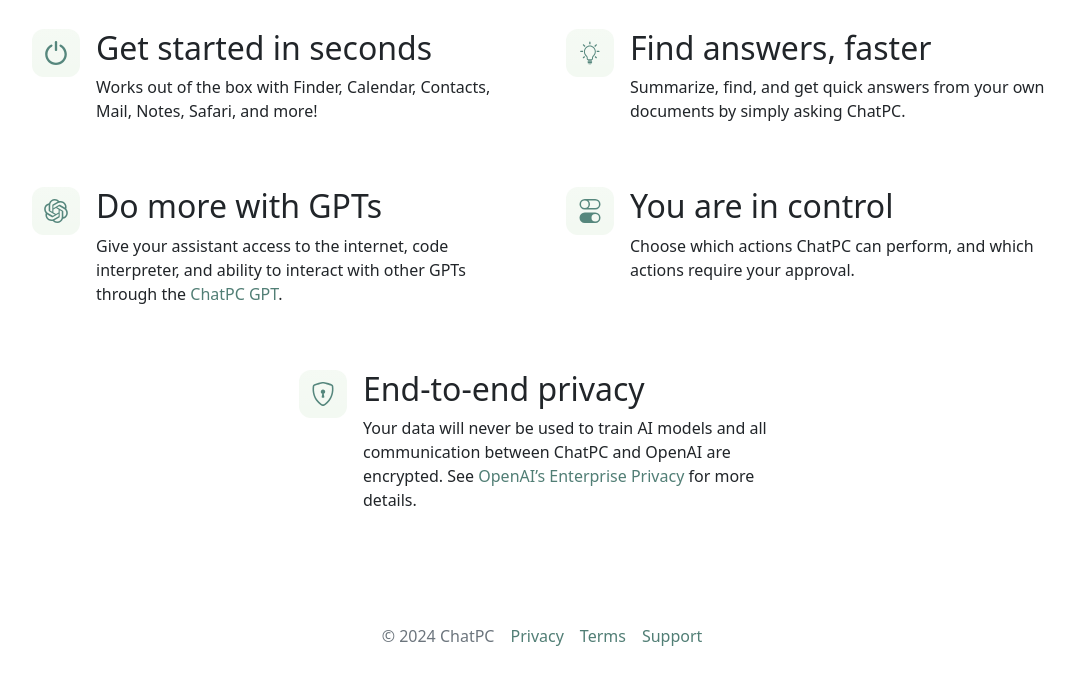
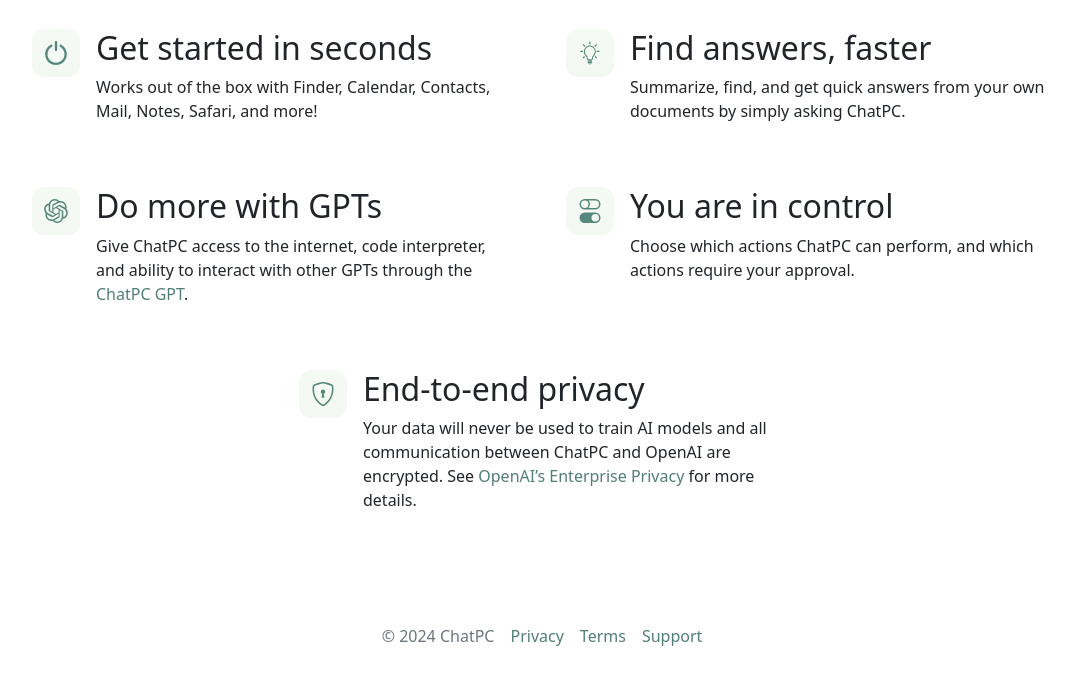
Before and after one commit to dounan/chat-pc-site, a Jekyll site: the page built from index.html, in a window 1280 px wide. Shown: the part 540-1236 px from the top of the page, without its empty margins (98-1173 px from the left). Built offline with Jekyll 4.4.1, drawn with Linux system fonts in a browser that asks for light colours; comment, search, counter and statistics services are not loaded.

Commit message:
update copy for GPT feature

```diff
--- a/index.html
+++ b/index.html
@@ -53,7 +53,7 @@
       </div>
       <div>
         <p class="h2">Do more with GPTs</p>
-        <p>Give your assistant access to the internet, code interpreter, and ability to interact with other GPTs through the <a href="https://chat.openai.com/g/g-611zFFIQR-chatpc-connect-with-macos" target="_blank">ChatPC GPT</a>.</p>
+        <p>Give ChatPC access to the internet, code interpreter, and ability to interact with other GPTs through the <a href="https://chat.openai.com/g/g-611zFFIQR-chatpc-connect-with-macos" target="_blank">ChatPC GPT</a>.</p>
       </div>
     </div>
     <div class="col d-flex align-items-start">
```
